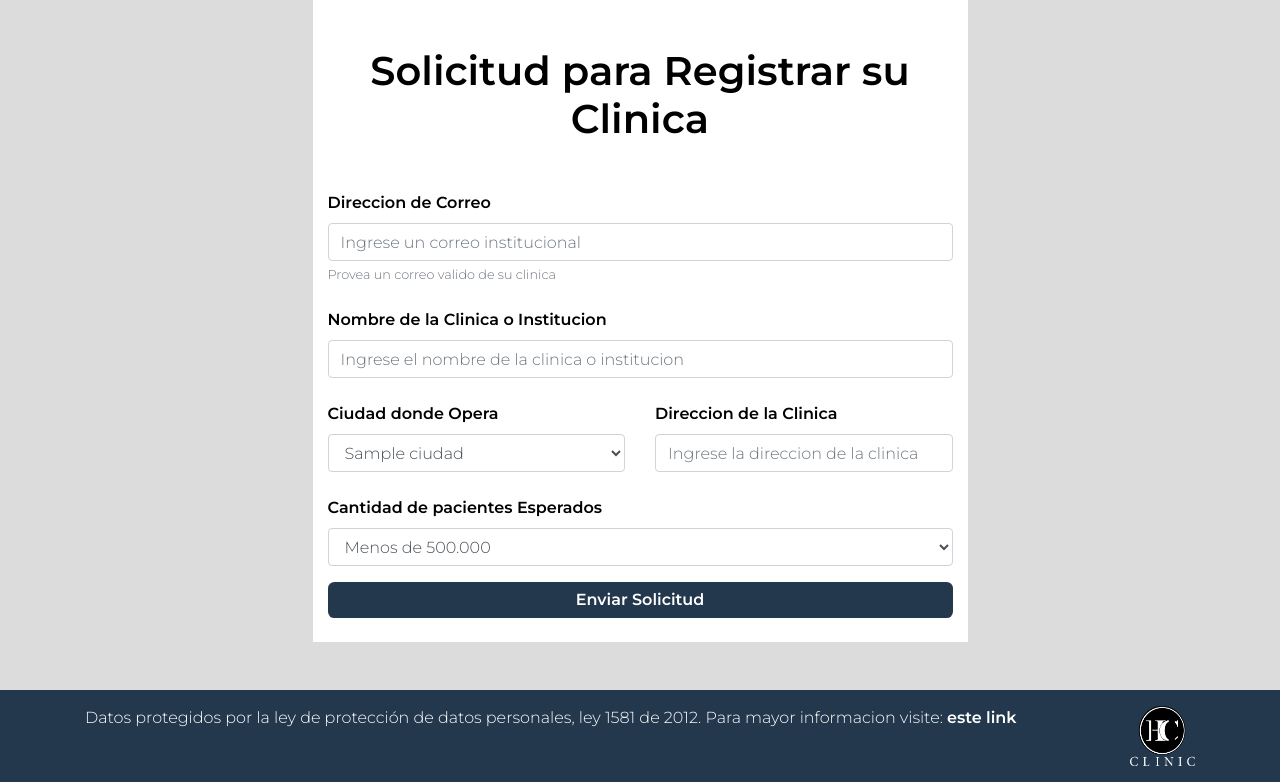
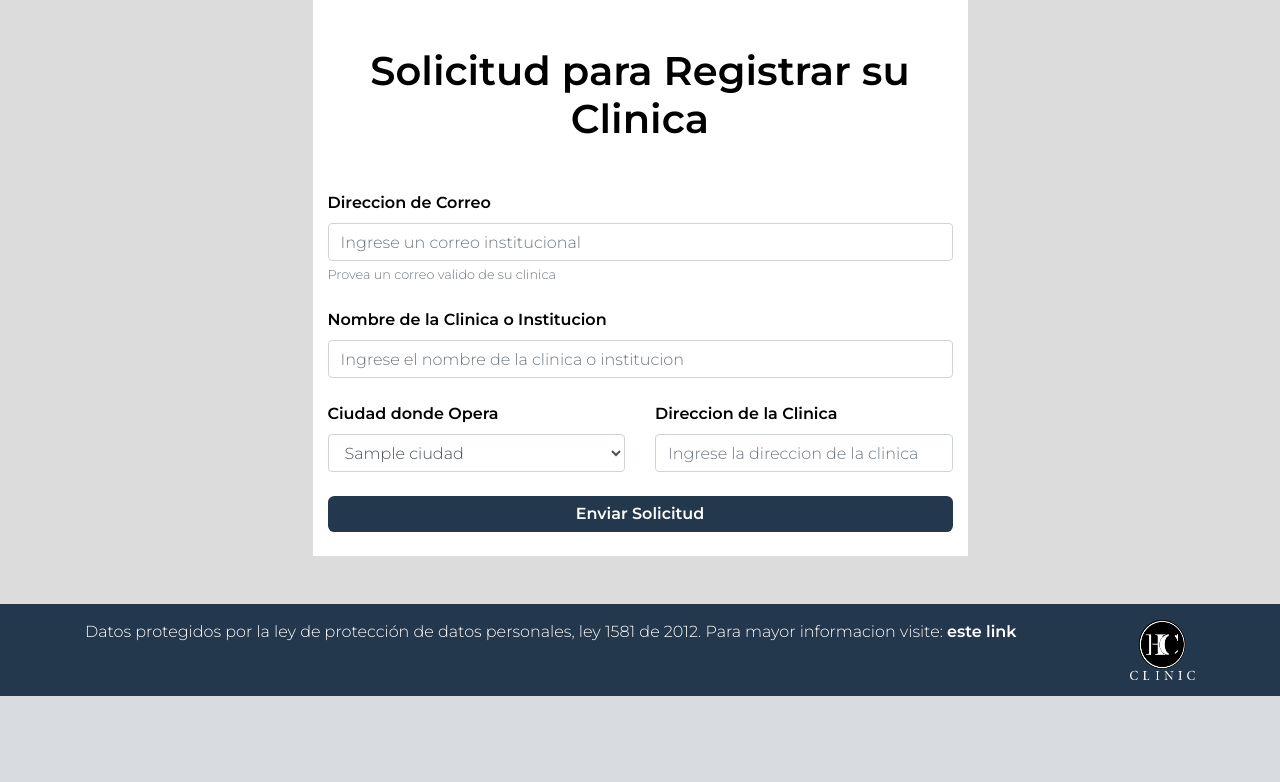
Before and after one commit to juaca2009/GestorHistoriasClinicas, a Flask app: template sistema_gestor_historias_clinicas/templates/solicitud_clinica.html in a window 1280 px wide. Shown: the part 129-911 px from the top of the page. After the commit the page ends 825 px from the top, so only its background shows below. Run offline with Flask 2, Linux system fonts and the light colour scheme; the template is opened without the code that fills it: most values are stand-ins (such as "Sample title", 1, 10 or a date in 2020).

Commit message:
eliminacion campo innesario

```diff
--- a/sistema_gestor_historias_clinicas/templates/solicitud_clinica.html
+++ b/sistema_gestor_historias_clinicas/templates/solicitud_clinica.html
@@ -44,14 +44,6 @@
                                   </div>
                             </div>
                         </div>
-                        <div class="form-group">
-                            <label for="exampleFormControlSelect1" class="text-black font-weight-bold">Cantidad de pacientes Esperados</label>
-                            <select class="form-control" id="exampleFormControlSelect1">
-                              <option>Menos de 500.000</option>
-                              <option>Mas de 500.000</option>
-                              <option>Mas de 1.000.000</option>
-                            </select>
-                        </div>
                         <button type="submit" class="btn btn-primary w-100 btn-color font-weight-bold mb-4">Enviar Solicitud</button>
                     </form>
                 </div>
```
